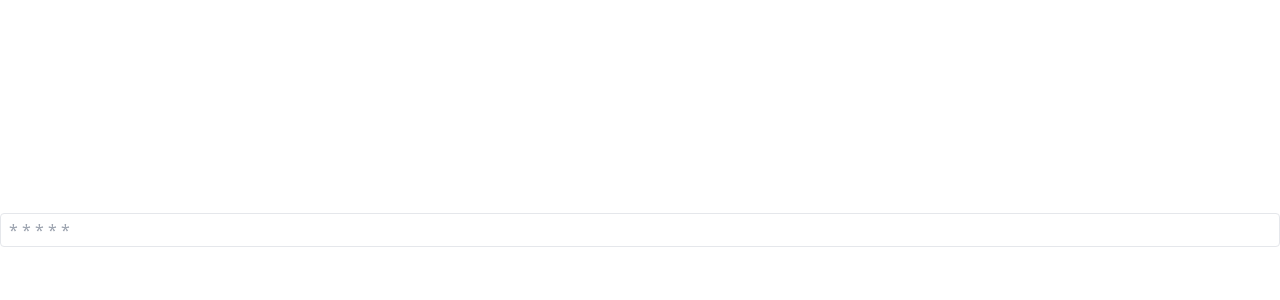
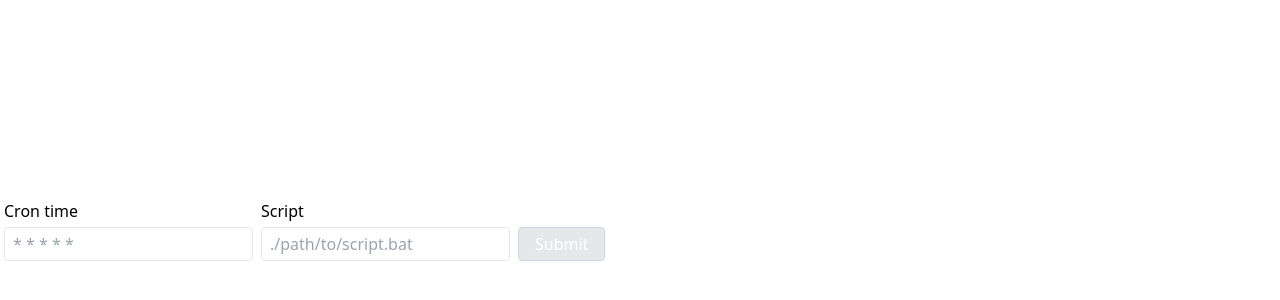
Before and after one commit to datapane/fe-hiring-challenge, a Vue app: page / in a window 1280 px wide. Shown: the part 170-470 px from the top of the page. Built offline with nearby package versions, Linux system fonts and the light colour scheme.

Commit message:
CronInput displays input fields for cron-time, script path, and submit button

```diff
--- a/src/components/CronInput.vue
+++ b/src/components/CronInput.vue
@@ -1,6 +1,14 @@
 <template>
   <div class="container">
-    <input v-model="cron" ref="inputRef" class="cron-input" :class="{invalid: !isValid}" placeholder="* * * * *">
+    <label class="label">
+      Cron time
+      <input name="cron time" v-model="cron" class="input" :class="{invalid: !isValid}" placeholder="* * * * *">
+    </label>
+    <label class="label">
+      Script
+      <input name="script path" v-model="job" class="input" placeholder="./path/to/script.bat" />
+    </label>
+    <button class="button" :class="{active:cron && isValid && job}">Submit</button>
   </div>
 </template>
 
@@ -9,11 +17,11 @@ import { ref, watch } from "vue";
 import { CronInputProps } from "../interfaces/components/CronInputProps";
 import { isValidCron } from "../utils/isValidCron";
 
-defineProps<CronInputProps>();
+const props = defineProps<CronInputProps>();
 
-const cron = ref<string>('');
+const cron = ref(props.defaultCron ?? '');
 const isValid = ref(true);
-
+const job = ref(props.defaultScript ?? '');
 watch(cron, () => {
   isValid.value = cron.value === '' || isValidCron(cron.value);
 });
@@ -22,14 +30,30 @@ watch(cron, () => {
 
 <style scoped lang="postcss">
 .container {
-  @apply flex flex-col
+  @apply -mx-1 flex items-end
 }
 
-.cron-input {
+.label {
+  @apply mx-1 flex flex-col
+}
+
+.label .input {
+  @apply mt-1
+}
+
+.input {
   @apply border rounded px-2 py-1 focus:outline-none focus:border-blue-500
 }
 
-.cron-input.invalid {
+.input.invalid {
   @apply border-red-600 focus:border-red-600
 }
+
+.button {
+  @apply mx-1 text-white bg-gray-200 border border-gray-300 px-4 py-1 rounded pointer-events-none
+}
+
+.button.active {
+  @apply bg-green-500 border-green-500 pointer-events-auto
+}
 </style>
--- a/src/interfaces/components/CronInputProps.ts
+++ b/src/interfaces/components/CronInputProps.ts
@@ -1,3 +1,4 @@
 export interface CronInputProps {
-    foo: string
+    defaultCron?: string
+    defaultScript?: string
 }
```
Also changed, not shown: 1 other file (tests, documents, lock files or other folders).
